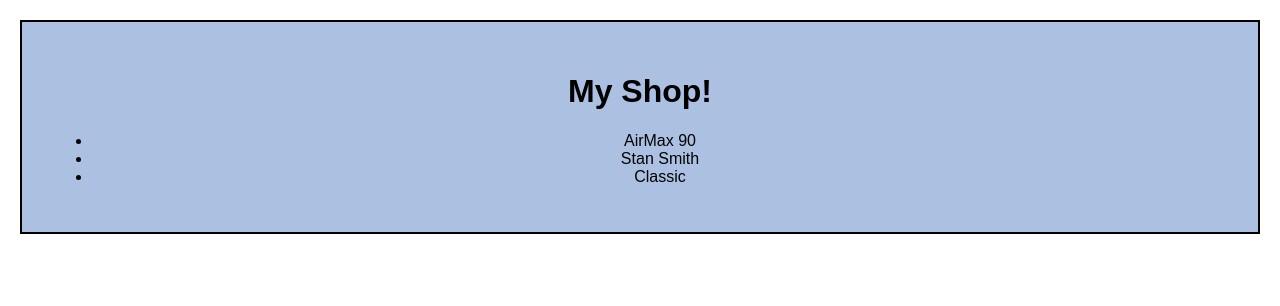
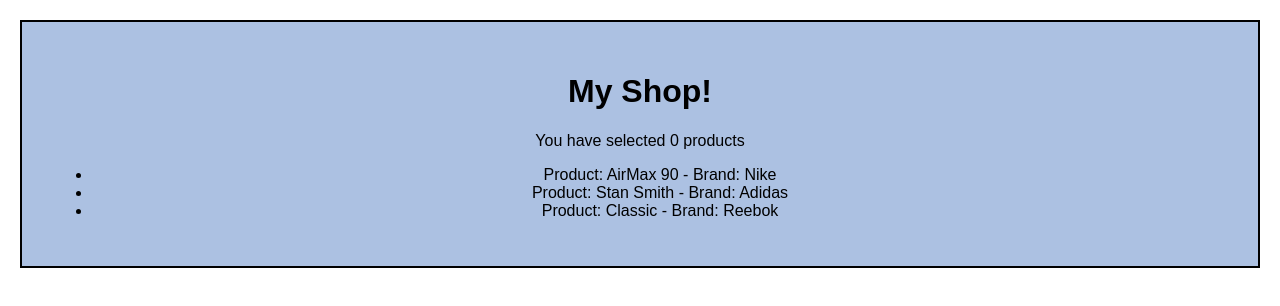
Before and after one commit to LewisYoul/hello-world-react, a React (Create React App) app: page / in a window 1280 px wide. Shown: the top 306 px of the page. Built offline with nearby package versions, Linux system fonts and the light colour scheme.

Commit message:
Add test for function click

```diff
--- a/package.json
+++ b/package.json
@@ -10,7 +10,7 @@
   "scripts": {
     "start": "react-scripts start",
     "build": "react-scripts build",
-    "test": "react-scripts test --env=jsdom",
+    "test": "react-scripts test --env=jsdom --verbose",
     "eject": "react-scripts eject"
   },
   "devDependencies": {
--- a/src/App.js
+++ b/src/App.js
@@ -6,6 +6,7 @@
   constructor(props) {
     super(props);
     this.state = {
+      selectedProducts: [],
       products: [
         {id: 1, name: 'AirMax 90', brand: 'Nike'},
         {id: 2, name: 'Stan Smith', brand: 'Adidas'},
@@ -14,11 +15,23 @@
     }
   }
 
+  handleProductSelect = (product) => {
+    this.setState(prevState => {
+      return {
+        selectedProducts: prevState.selectedProducts.concat(product)
+      }
+    });
+  }
+
   render() {
     return(
       <div className="App">
         <h1>My Shop!</h1>
-        <ProductList products={this.state.products}/>
+        <p>You have selected {this.state.selectedProducts.length} products</p>
+        <ProductList
+          products={this.state.products}
+          onProductSelect={this.handleProductSelect}
+        />
       </div>
     );
   }
--- a/src/components/ProductList.jsx
+++ b/src/components/ProductList.jsx
@@ -7,7 +7,7 @@
       {
         props.products.map(product => (
         <li key={product.id}>
-          {product.name}
+          Product: {product.name} - Brand: {product.brand}
         </li>
         ))
       }
@@ -16,7 +16,8 @@
 }
 
 ProductList.propTypes = {
-  products: PropTypes.array.isRequired
-}
+  products: PropTypes.array.isRequired,
+  onProductSelect: PropTypes.func.isRequired
+};
 
 export default ProductList;
```
Also changed, not shown: 2 other files (tests, documents, lock files or other folders).
